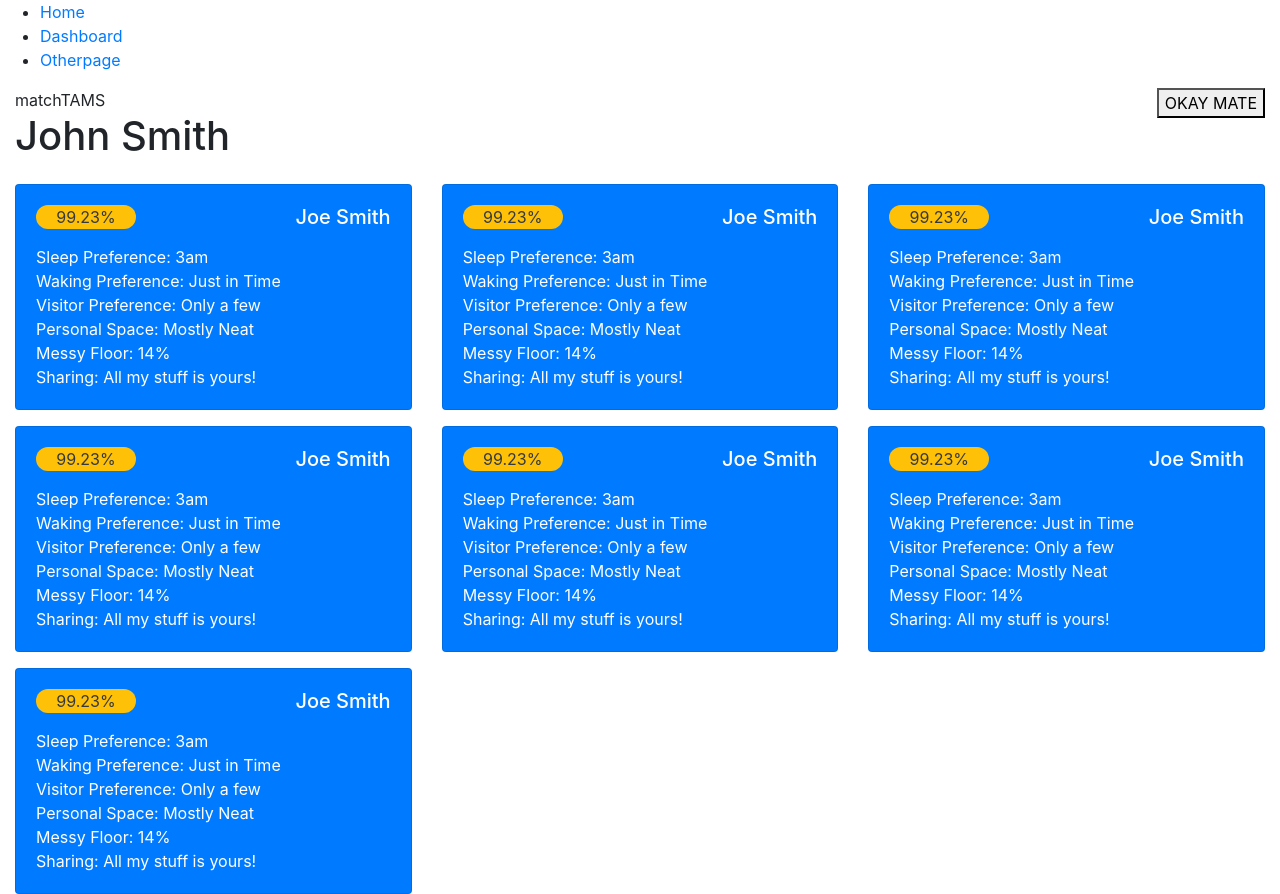
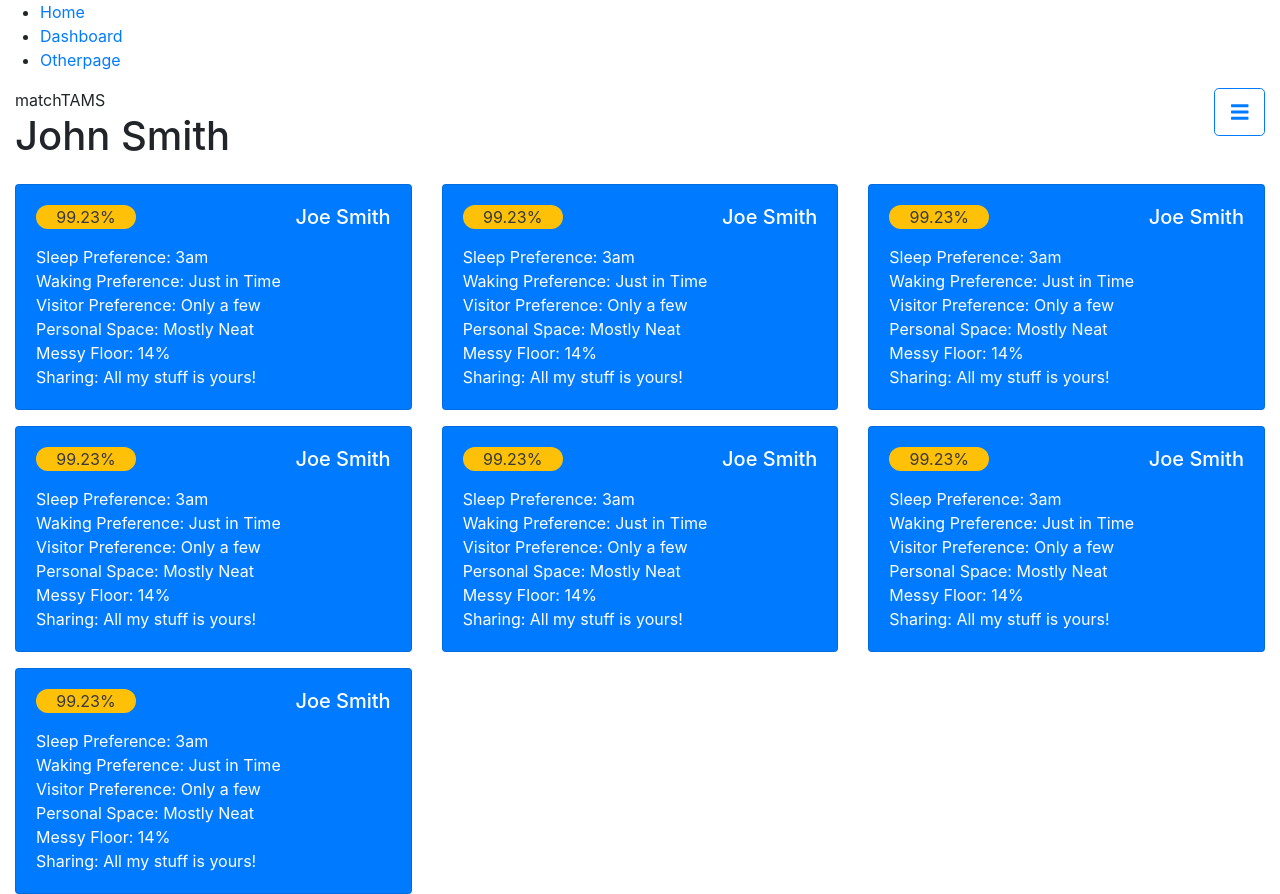
Before and after one commit to tams-cso/roommate-rumble-frontend, a React (Create React App) app: page /dashboard in a window 1280 px wide. Built offline with nearby package versions, Linux system fonts and the light colour scheme.

Commit message:
added font-awesome and created header

```diff
--- a/package.json
+++ b/package.json
@@ -3,6 +3,9 @@
   "version": "0.1.0",
   "private": true,
   "dependencies": {
+    "@fortawesome/fontawesome-svg-core": "^1.2.28",
+    "@fortawesome/free-solid-svg-icons": "^5.13.0",
+    "@fortawesome/react-fontawesome": "^0.1.9",
     "@testing-library/jest-dom": "^4.2.4",
     "@testing-library/react": "^9.5.0",
     "@testing-library/user-event": "^7.2.1",
--- a/src/pages/Dashboard.js
+++ b/src/pages/Dashboard.js
@@ -1,5 +1,7 @@
 import React from 'react';
-import {Container, Row, Col, Card} from 'react-bootstrap'
+import {Container, Row, Col, Card, Button} from 'react-bootstrap'
+import {FontAwesomeIcon} from '@fortawesome/react-fontawesome'
+import {faBars} from '@fortawesome/free-solid-svg-icons'
 import '../App.scss'
 
 //The Demo User's data
@@ -74,9 +76,9 @@
                     </Row>
                 </Col>
                 <Col>
-                    <button className='float-right'>
-                        OKAY MATE
-                    </button>
+                    <Button variant="outline-primary" size='lg' className='float-right'>
+                        <FontAwesomeIcon icon={faBars} />
+                    </Button>
                 </Col>
             </Row>
         </Container>
```
Also changed, not shown: 1 other file (tests, documents, lock files or other folders).
